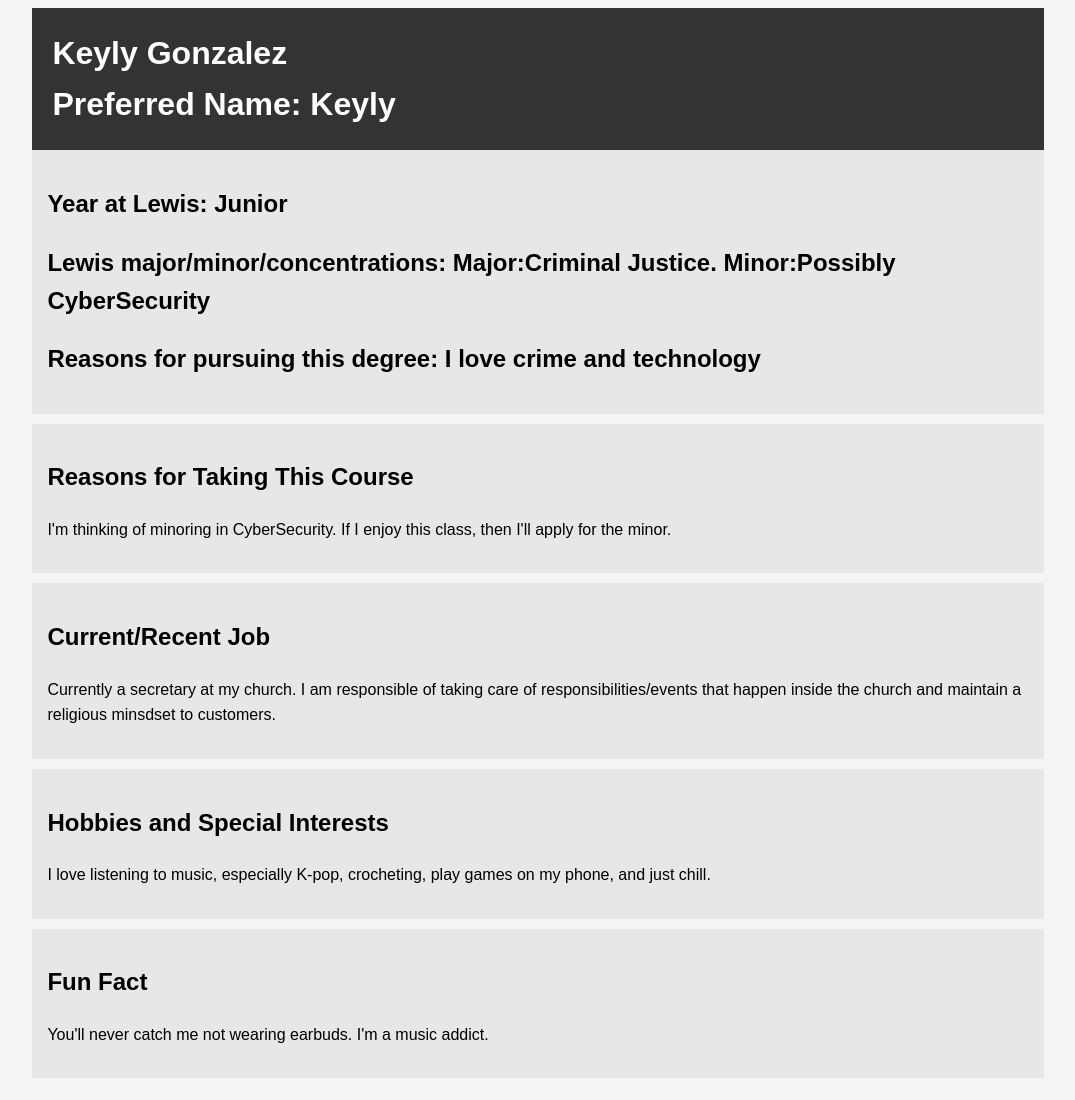
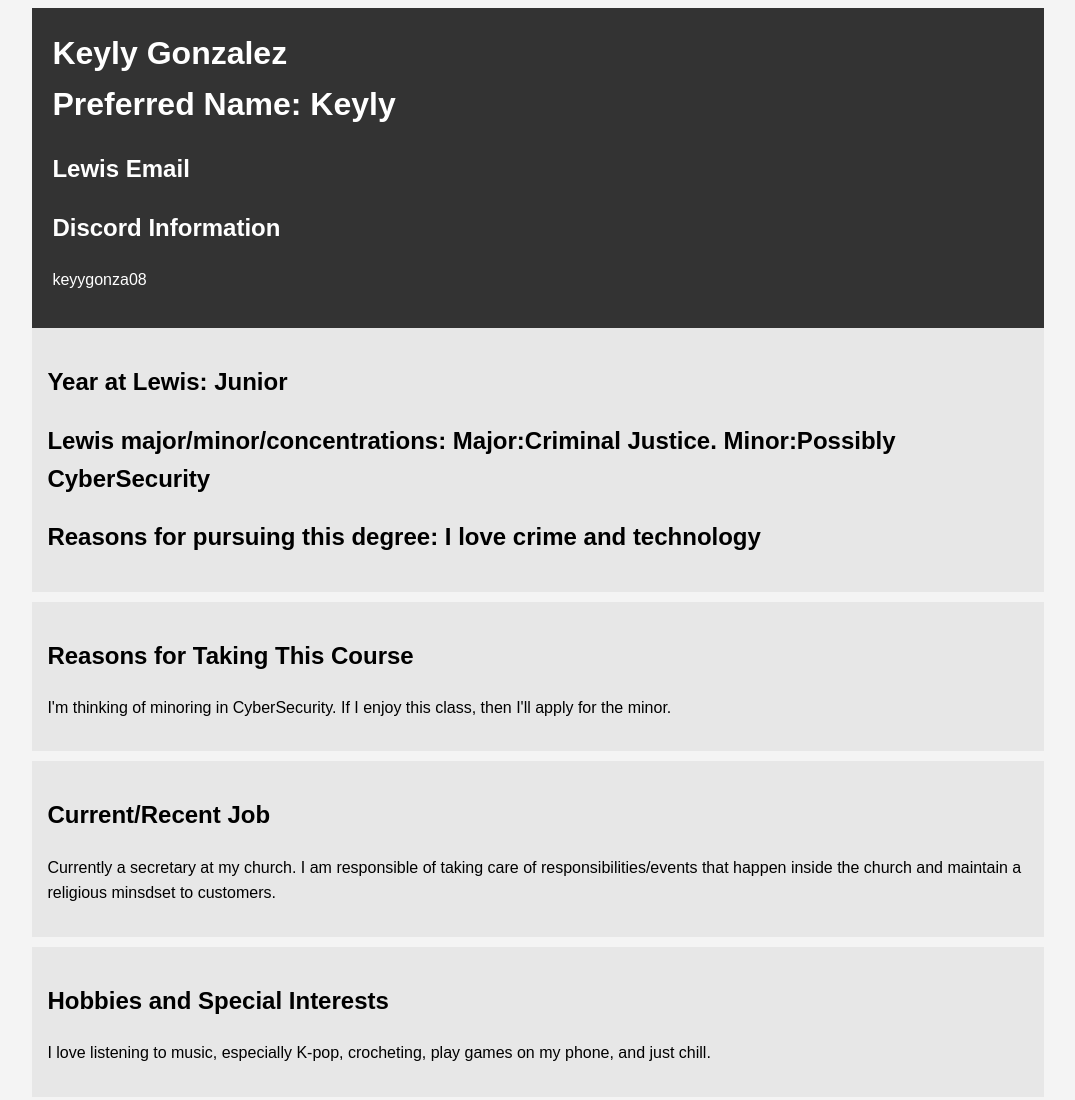
Before and after one commit to KeyyGonza/Me, a plain HTML site: page index.html in a window 1280 px wide. Shown: the top 1100 px of the page, without its empty margins (102-1177 px from the left). Drawn offline with Linux system fonts and the light colour scheme.

Commit message:
Update index.html

```diff
--- a/index.html
+++ b/index.html
@@ -33,6 +33,10 @@
         <header class="main-info">
             <h1> Keyly Gonzalez </h1>
             <h1>Preferred Name: Keyly </h1>
+	    <h2>Lewis Email</h2>
+            <a href="keylybgonzalez@lewisu.edu"></a>
+            <h2> Discord Information</h2>
+            <p> keyygonza08</p>
         </header>
 
         <section class="lewis">
```
